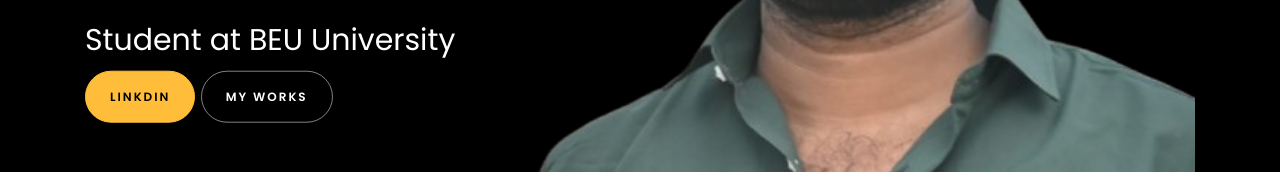
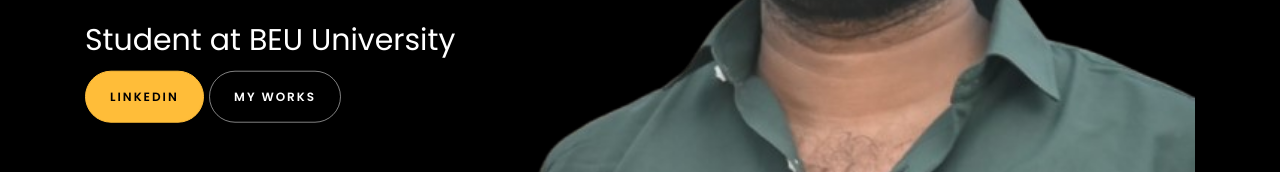
Before and after one commit to Dablu-kumar/Dablukumar-portfolio, a plain HTML site: page index.html in a window 1280 px wide. Shown: the part 445-617 px from the top of the page. Drawn offline with Linux system fonts and the light colour scheme; files whose address does not match are found by name.

Commit message:
Update index.html

```diff
--- a/index.html
+++ b/index.html
@@ -190,7 +190,7 @@
 			            <h2>Student at BEU University</h2>
 						<!-- <h2 class="d-flex" style="margin-bottom: 0">With over 5 years of experience</h2> -->
 						<!-- <br> -->
-			            <p><a href="www.linkedin.com/in/dablu-kumar-67b929292" class="btn btn-primary py-3 px-4">Linkdin</a>
+			            <p><a href="www.linkedin.com/in/dablu-kumar-67b929292" class="btn btn-primary py-3 px-4">Linkedin</a>
 							<a href="https://github.com/Dablu-kumar?tab=repositories" class="btn btn-white btn-outline-white py-3 px-4">My works</a></p>
 		            </div>
 		          </div>
```
